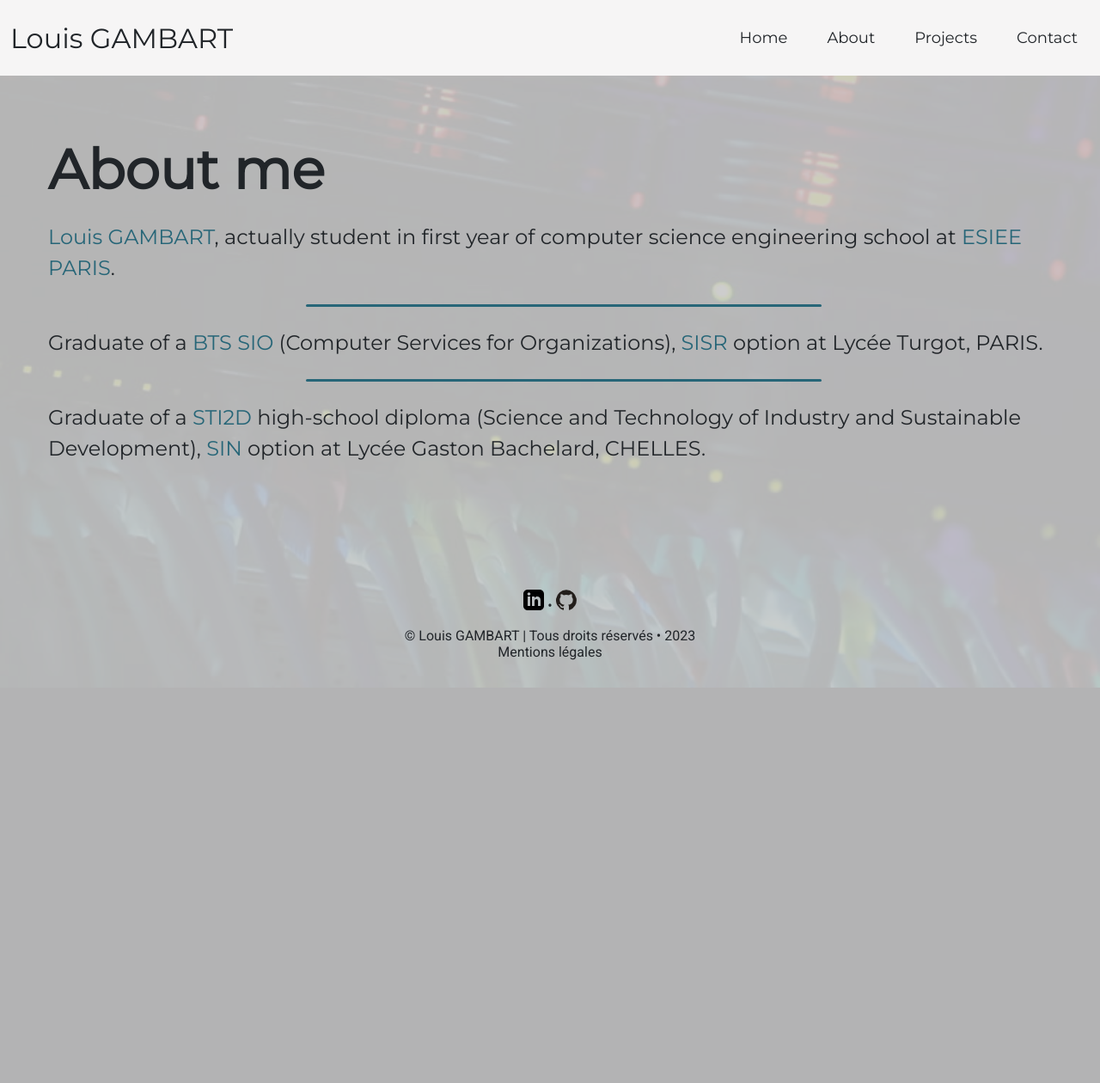
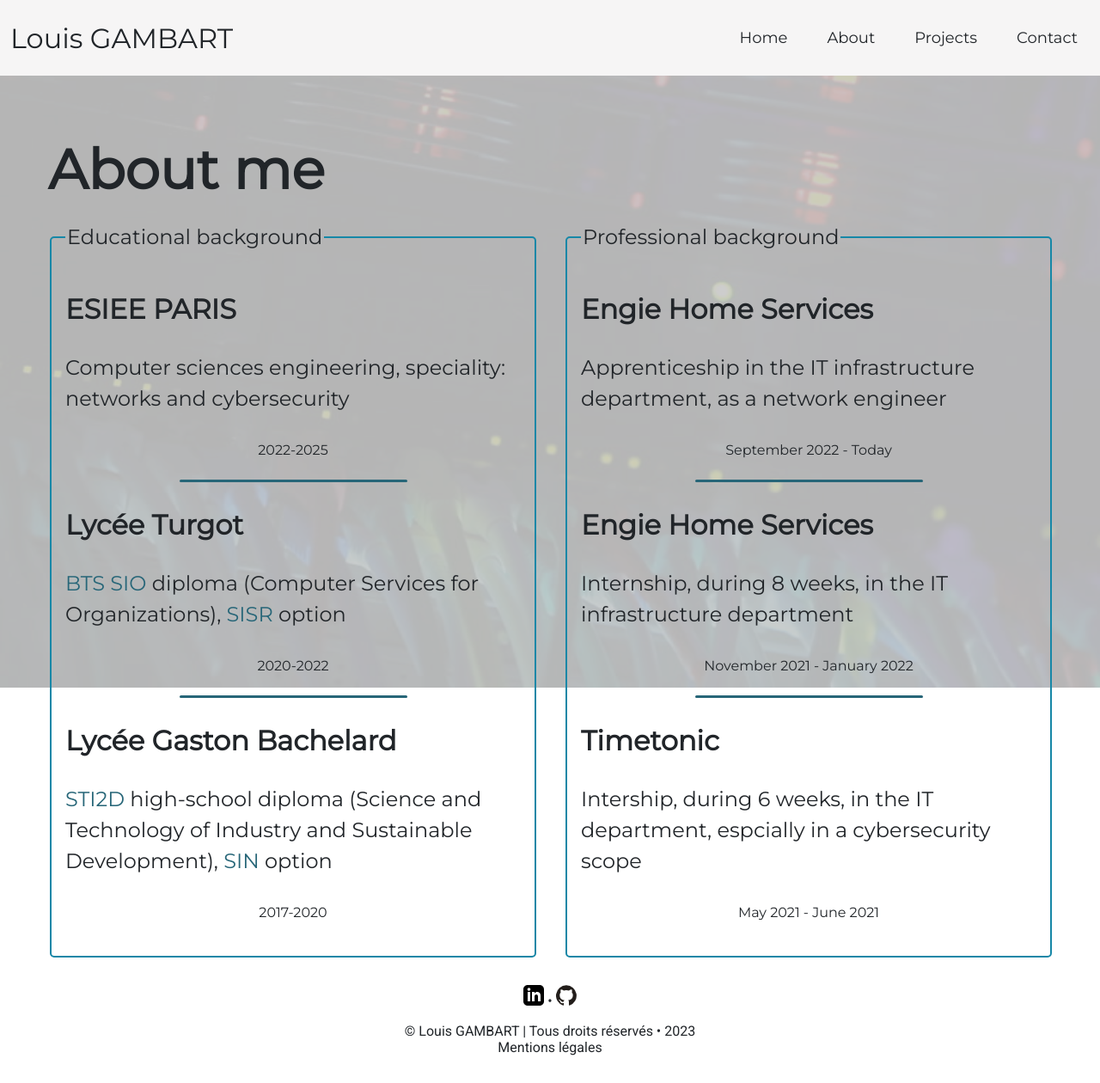
Before and after one commit to Isnubi/Portfolio, a PHP site: page /pages/about.php in a window 1280 px wide. Shown: the whole page at 86% size. Before the commit the page ends 800 px from the top, so only its background shows below. Run offline with PHP 8.4, Linux system fonts and the light colour scheme.

Commit message:
Change the disposition of about page Usage of column and fieldset

```diff
--- a/pages/about.php
+++ b/pages/about.php
@@ -8,21 +8,56 @@
         <main class="container">
             <div class="about">
                 <h1>About me</h1>
-                <p>
-                    <span class="highlight">Louis GAMBART</span>, actually student in first year of computer science
-                    engineering school at <span class="highlight"><a class="left" href="https://www.esiee.fr/" target="_blank">ESIEE PARIS</a></span>.
-                </p>
-                <div class="line"></div>
-                <p>
-                    Graduate of a <span class="highlight"><a class="modal-trigger left" href="#btsModal">BTS SIO</a></span> (Computer Services for Organizations),
-                    <span class="highlight"><a class="modal-trigger left" href="#sisrModal">SISR</a></span> option at Lycée Turgot, PARIS.
-                </p>
-                <div class="line"></div>
-                <p>
-                    Graduate of a <span class="highlight"><a class="modal-trigger left" href="#sti2dModal">STI2D</a></span> high-school diploma
-                    (Science and Technology of Industry and Sustainable Development),
-                    <span class="highlight"><a class="modal-trigger left" href="#sinModal">SIN</a></span> option at Lycée Gaston Bachelard, CHELLES.
-                </p>
+                <div class="row">
+                    <div class="column">
+                        <fieldset>
+                            <legend>Educational background</legend>
+                            <div class="education-item">
+                                <h3>ESIEE PARIS</h3>
+                                <p>Computer sciences engineering, speciality: networks and cybersecurity</p>
+                                <p class="date">2022-2025</p>
+                            </div>
+                            <div class="line"></div>
+                            <div class="education-item">
+                                <h3>Lycée Turgot</h3>
+                                <p><span class="highlight"><a class="modal-trigger left" href="#btsModal">BTS SIO</a></span> diploma
+                                    (Computer Services for Organizations), <span class="highlight"><a class="modal-trigger left" href="#sisrModal">SISR</a></span> option</p>
+                                <p class="date">2020-2022</p>
+                            </div>
+                            <div class="line"></div>
+                            <div class="education-item">
+                                <h3>Lycée Gaston Bachelard</h3>
+                                <p><span class="highlight"><a class="modal-trigger left" href="#sti2dModal">STI2D</a></span>
+                                    high-school diploma (Science and Technology of Industry and Sustainable Development),
+                                    <span class="highlight"><a class="modal-trigger left" href="#sinModal">SIN</a></span> option
+                                </p>
+                                <p class="date">2017-2020</p>
+                            </div>
+                        </fieldset>
+                    </div>
+                    <div class="column">
+                        <fieldset>
+                            <legend>Professional background</legend>
+                            <div class="education-item">
+                                <h3>Engie Home Services</h3>
+                                <p>Apprenticeship in the IT infrastructure department, as a network engineer</p>
+                                <p class="date">September 2022 - Today</p>
+                            </div>
+                            <div class="line"></div>
+                            <div class="education-item">
+                                <h3>Engie Home Services</h3>
+                                <p>Internship, during 8 weeks, in the IT infrastructure department</p>
+                                <p class="date">November 2021 - January 2022</p>
+                            </div>
+                            <div class="line"></div>
+                            <div class="education-item">
+                                <h3>Timetonic</h3>
+                                <p>Intership, during 6 weeks, in the IT department, espcially in a cybersecurity scope</p>
+                                <p class="date">May 2021 - June 2021</p>
+                            </div>
+                        </fieldset>
+                    </div>
+                </div>
             </div>
         </main>
 
--- a/private/css/about.css
+++ b/private/css/about.css
@@ -54,3 +54,25 @@
         margin-right: 1rem;
     }
 }
+.about fieldset {
+    border: 2px solid var(--fieldset-border-color);
+    border-radius: 5px;
+    padding: 1rem;
+    margin-right: 2rem;
+}
+
+@media (min-width: 768px) {
+    .row {
+        display: flex;
+    }
+    .column {
+        flex: 50%;
+    }
+}
+.date {
+    text-align: center;
+    font-size: 1rem;
+}
+.about h3 {
+    font-size: 2rem;
+}
```
